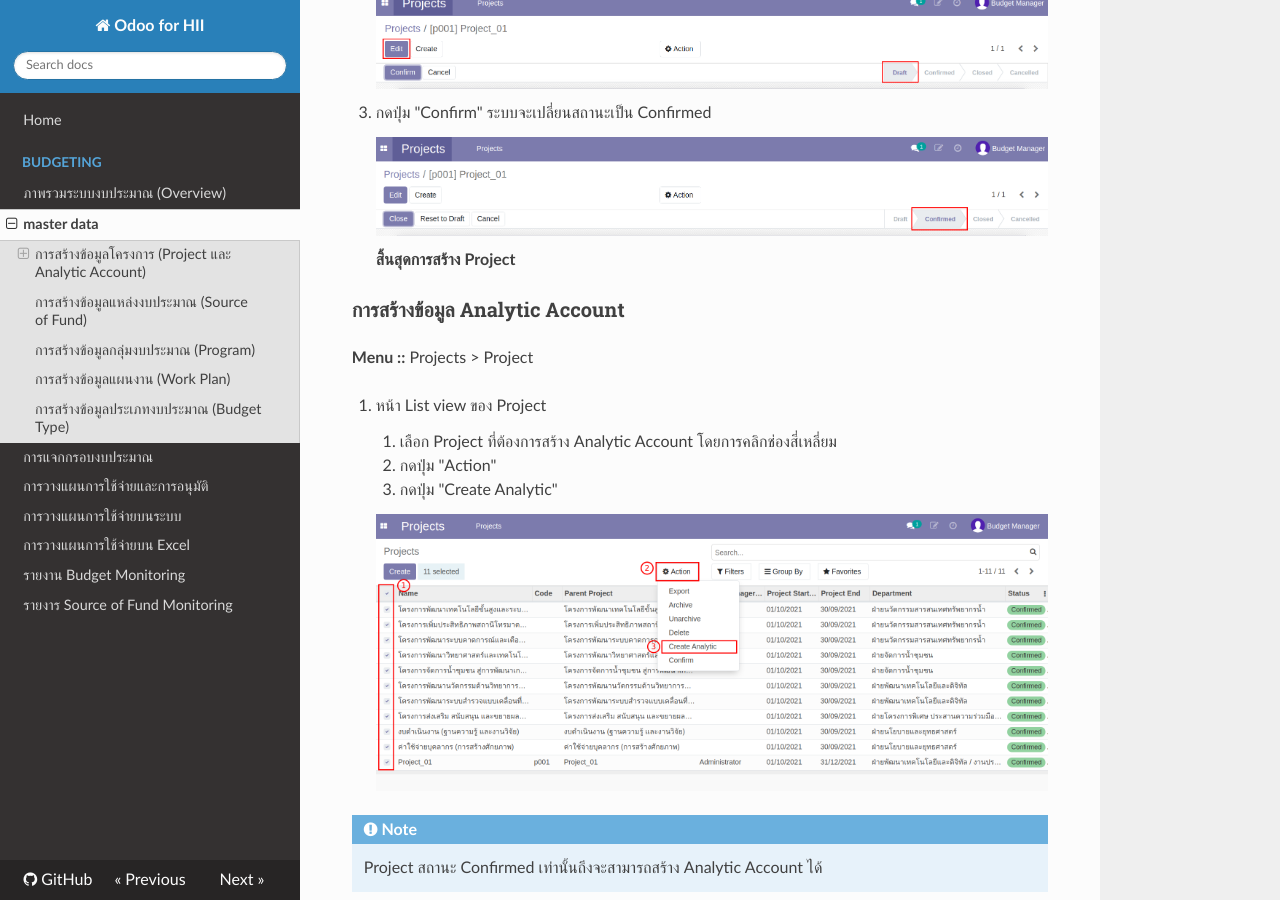
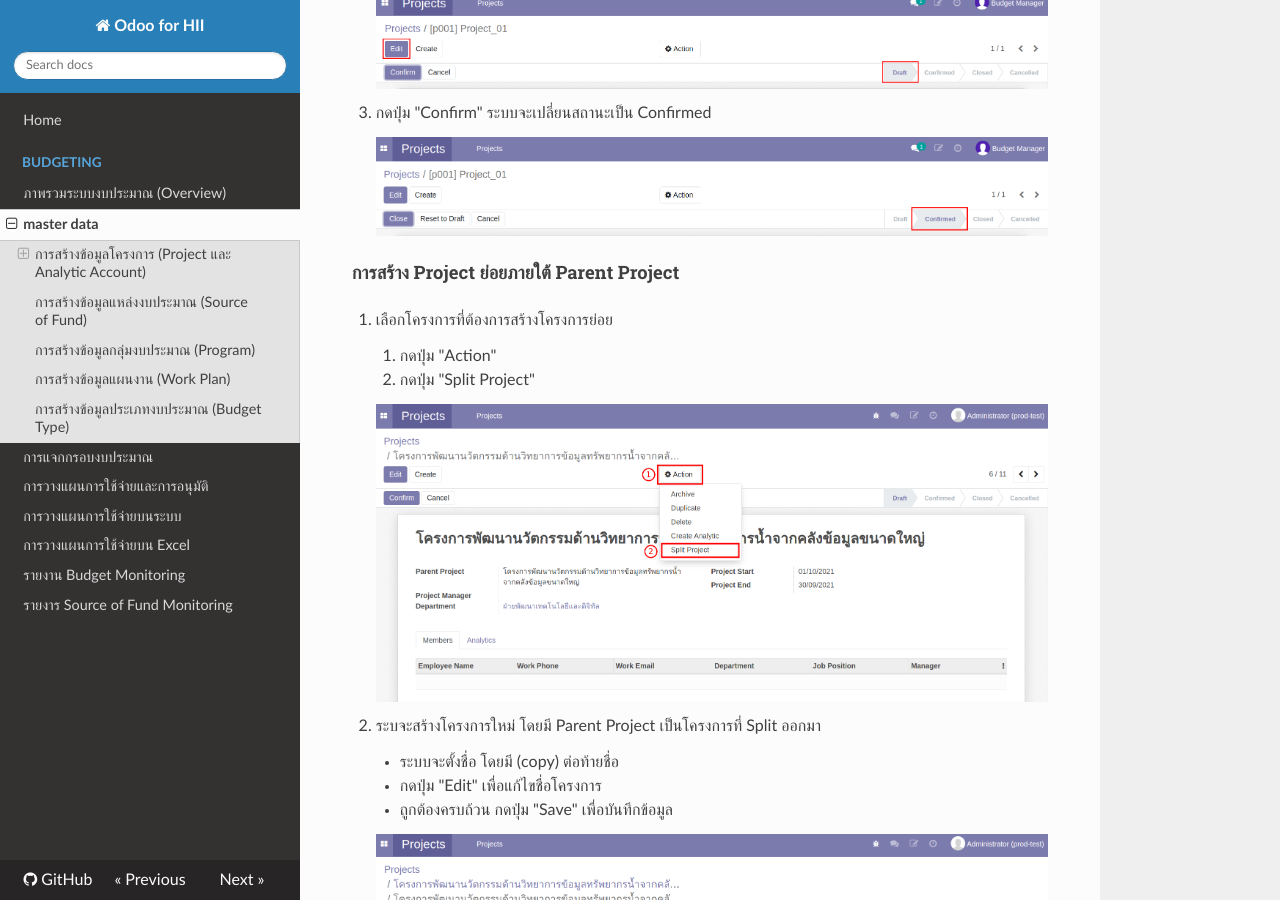
Before and after one commit to newtratip/hii-docs, an MkDocs documentation site: the page built from docs/budget/0_master_data/master_data.md, in a window 1280 px wide and 900 px high, scrolled down 1016 px. Built offline with MkDocs 1.6.1, drawn with Linux system fonts in a browser that asks for light colours; nearby versions of some CDN libraries.

Commit message:
[ADD] Split Project

```diff
--- a/docs/budget/0_master_data/master_data.md
+++ b/docs/budget/0_master_data/master_data.md
@@ -28,6 +28,22 @@
 3. กดปุ่ม "Confirm" ระบบจะเปลี่ยนสถานะเป็น Confirmed
 
     ![](img/confirm_project.png)
+
+
+#### การสร้าง Project ย่อยภายใต้ Parent Project
+
+1. เลือกโครงการที่ต้องการสร้างโครงการย่อย
+    1. กดปุ่ม "Action"
+    2. กดปุ่ม "Split Project"
+
+    ![](img/split_project.png)
+
+2. ระบจะสร้างโครงการใหม่ โดยมี Parent Project เป็นโครงการที่ Split ออกมา
+    - ระบบจะตั้งชื่อ โดยมี (copy) ต่อท้ายชื่อ
+    - กดปุ่ม "Edit" เพื่อแก้ไขชื่อโครงการ
+    - ถูกต้องครบถ้วน กดปุ่ม "Save" เพื่อบันทึกข้อมูล
+
+    ![](img/split_project_2.png)
 
     **สิ้นสุดการสร้าง Project**
 
```
Also changed, not shown: docs/budget/0_master_data/img/split_project.png (added), docs/budget/0_master_data/img/split_project_2.png (added).
